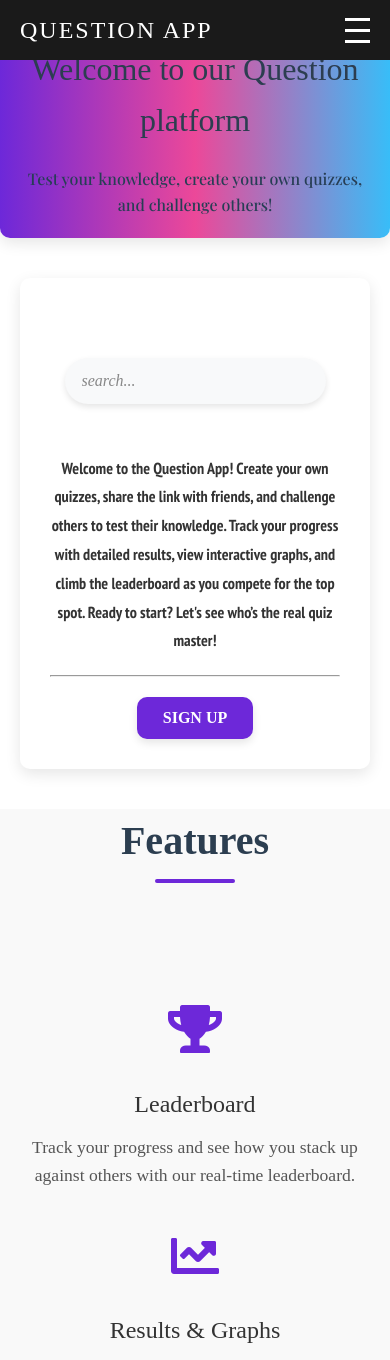
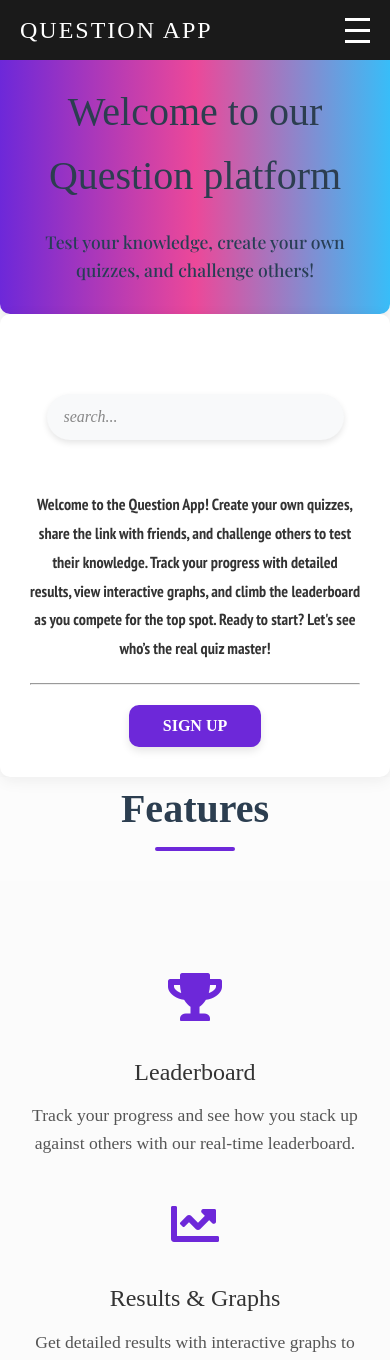
Before and after one commit to Demapis/questionWebApp, a Django app: page / in a window 390 px wide. Shown: the top 1360 px of the page. Run offline with Django 4.2, Linux system fonts and the light colour scheme; some web fonts are replaced.

Commit message:
Refactor homepage CSS for improved mobile responsiveness and layout adjustments

```diff
--- a/static/css/questionwebapp/homepage.css
+++ b/static/css/questionwebapp/homepage.css
@@ -21,23 +21,6 @@
   font-family: "Playfair Display", serif;
   font-optical-sizing: auto;
   font-style: normal;
-}
-
-
-/* Media Query for Smaller Screens */
-@media (max-width: 768px) {
-  .welcome {
-    margin-top: 24px;
-    padding: 30px;
-  }
-
-  .welcome h1 {
-    font-size: 2.5rem;
-  }
-
-  .welcome p {
-    font-size: 1.1rem;
-  }
 }
 
 /* Media Query for Mobile Screens */
@@ -247,10 +230,40 @@
   background-color: #d72676;
 }
 
+@media (max-width: 768px) {
+  .welcome {
+    margin-top: 50px;
+    padding: 30px;
+  }
+
+  .welcome h1 {
+    font-size: 2.5rem;
+  }
+
+  .welcome p {
+    font-size: 1.1rem;
+  }
+
+  .starter {
+    text-align: center;
+    margin: 0;
+    padding: 30px;
+    background-color: #fff;
+    border-radius: 10px;
+    box-shadow: 0 5px 15px rgba(0, 0, 0, 0.1);
+  }
+
+}
+
 .features {
   text-align: center;
   padding: 50px 20px;
-  background-color: #f9f9f9;
+  background-color: #f9f9f975;
+  /* Softer, balanced contrast */
+}
+
+.features_container {
+  background-color: #f9f9f975;
 }
 
 .features h2 {
@@ -310,9 +323,7 @@
   }
 }
 
-.features_container {
-  background-color: #f9f9f9;
-}
+
 
 .features_container h2 {
   font-size: 2.5rem;
```
